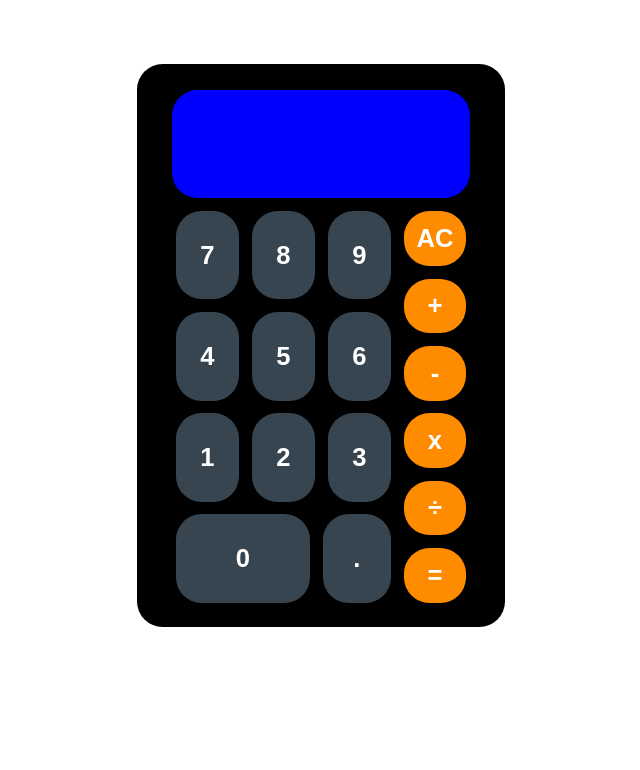
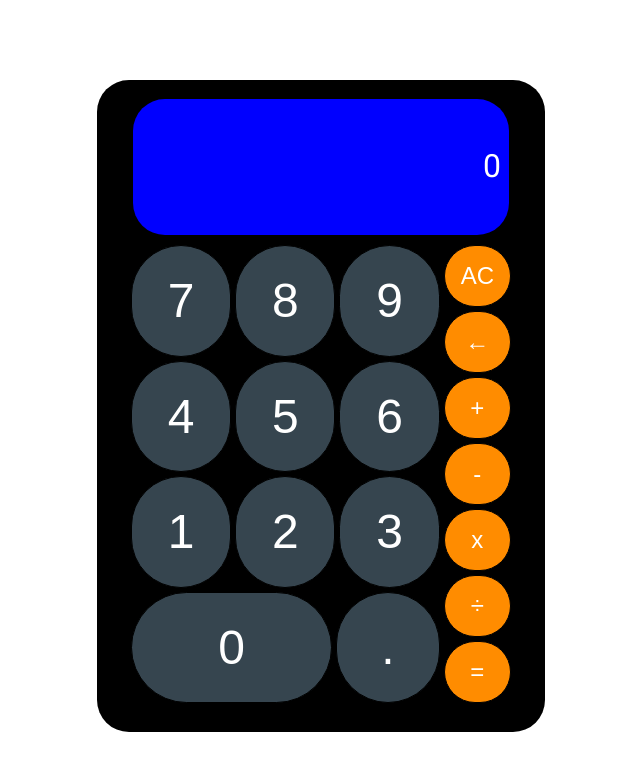
Before and after one commit to jackywooks/Calculator, a plain HTML site: page index.html in a window 1280 px wide. Both pictures are taken after a click on the button "AC". Shown: the whole page, without its empty margins (319-959 px from the left). Drawn offline with Linux system fonts and the light colour scheme.

Commit message:
Update appearance,Add backspace button Update Logic on handling button action

```diff
--- a/index.html
+++ b/index.html
@@ -15,42 +15,47 @@
 </head>
 
 <body>
+    <main>
         <div class="calculator">
             <div class="display">
-            <p></p>
+                <div></div>
+                <div class="result"></div>
+                <div class="displayOperator"></div>
             </div>
             <div class="button-container">
                 <div class="number-container">
                     <div class="number-row">
-                    <button id="9">9</button>
-                    <button id="8">8</button>
-                    <button id="7">7</button>
+                        <button id="9" class="number">9</button>
+                        <button id="8" class="number">8</button>
+                        <button id="7" class="number">7</button>
                     </div>
                     <div class="number-row">
-                    <button id="6">6</button>
-                    <button id="5">5</button>
-                    <button id="4">4</button>
+                        <button id="6" class="number">6</button>
+                        <button id="5" class="number">5</button>
+                        <button id="4" class="number">4</button>
                     </div>
                     <div class="number-row">
-                    <button id="3">3</button>
-                    <button id="2">2</button>
-                    <button id="1">1</button>
+                        <button id="3" class="number">3</button>
+                        <button id="2" class="number">2</button>
+                        <button id="1" class="number">1</button>
                     </div>
                     <div class="number-row bottom">
                         <button id="demical">.</button>
-                    <button id="zero">0</button>
+                        <button id="zero" class="number">0</button>
                     </div>
                 </div>
                 <div class="operator-container">
                     <button id="clear">AC</button>
-                <button id="+">+</button>
-                <button id="-">-</button>
-                <button id="x">x</button>
-                <button id="/">÷</button>
-                <button id="=">=</button>
+                    <button id="backspace">←</button>
+                    <button id="+" class="operator">+</button>
+                    <button id="-" class="operator">-</button>
+                    <button id="x" class="operator">x</button>
+                    <button id="/" class="operator">÷</button>
+                    <button id="equal">=</button>
                 </div>
             </div>
         </div>
+    </main>
     <footer>
         Photo by <a
             href="https://unsplash.com/@tyler_clemmensen?utm_content=creditCopyText&utm_medium=referral&utm_source=unsplash">Tyler
--- a/script/script.js
+++ b/script/script.js
@@ -3,10 +3,116 @@ let secondNumber = null;
 let result = 0;
 let operator = "";
 let inputArray = [];
-let numbers = [0, 1, 2, 3, 4, 5, 6, 7, 8, 9];
-let operators = ["+", "-", "*", "x", "/", "÷"];
-const displayContent = document.querySelector(".display p");
-displayContent.textContent = 0;
+const numButtons = document.querySelectorAll(".number");
+const operatorButtons = document.querySelectorAll(".operator");
+const equalButton = document.querySelector("#equal");
+const clearButton = document.querySelector("#clear");
+const decimalButton = document.querySelector("#demical");
+const backspaceButton = document.querySelector("#backspace");
+const operationContent = document.querySelector(".result");
+const operatorContent = document.querySelector(".displayOperator");
+
+equalButton.addEventListener("click", evaluate);
+clearButton.addEventListener("click", clear);
+backspaceButton.addEventListener("click",removeLastDigit)
+decimalButton.addEventListener("click", addDecimal);
+numButtons.forEach((button) =>
+  button.addEventListener("click", () => setNumber(button.innerText))
+);
+operatorButtons.forEach((button) =>
+  button.addEventListener("click", () => setOperator(button.innerText))
+);
+
+resetResult();
+
+function evaluate() {
+  secondNumber = parseFloat(inputArray.join(""));
+  result = operate(firstNumber, secondNumber, operator);
+  displayResult(result);
+  resetOperator();
+}
+
+
+function addDecimal() {}
+
+function setNumber(currentNumber) {
+  inputArray.push(currentNumber);
+  displayResult(inputArray.join(""));
+}
+
+function removeLastDigit(){
+  inputArray.pop();
+  displayResult(inputArray.join(""));
+}
+
+function clear() {
+  firstNumber = null;
+  secondNumber = null;
+  resetResult();
+  resetOperator();
+  inputArray = [];
+}
+
+function resetResult() {
+  result = 0;
+  displayResult(result);
+}
+
+function resetOperator() {
+  operator = "";
+  displayOperator(operator);
+}
+
+function setOperator(currentOperator) {
+  //if there is no operator in place
+  //handle cases of initial input and input after user press equal
+  if (operatorContent.textContent === "") {
+    firstNumber = parseFloat(operationContent.textContent);
+    operator = currentOperator;
+    displayOperator(operator);
+  } else {
+    secondNumber = parseFloat(inputArray.join(""));
+    result = operate(firstNumber, secondNumber, operator);
+    displayResult(result);
+    operator = currentOperator;
+    displayOperator(operator);
+  }
+  inputArray = [];
+}
+
+function displayOperator(operator) {
+  operatorContent.textContent = operator;
+}
+
+//round answers with long decimals so that they don’t overflow the screen
+function displayResult(number) {
+  number = Math.round(number * 1000) / 1000;
+  operationContent.textContent = number;
+}
+
+// function setOperator(currentOperator) {
+//   if (currentOperator == "AC") {
+//
+//   } else if (currentOperator == "=") {
+//     result = operate(firstNumber, secondNumber, operator);
+//     displayResult(result);
+//     firstNumber = result;
+//   } else if (operators.includes(currentOperator)) {
+//     if (firstNumber === null) {
+//       firstNumber = parseFloat(inputArray.join(""));
+//       operator = currentOperator;
+//     } else {
+//       secondNumber = parseFloat(inputArray.join(""));
+//       console.log(secondNumber);
+//       result = operate(firstNumber, secondNumber, operator);
+//       displayResult(result);
+//       firstNumber = result;
+//       operator = currentOperator;
+
+//     inputArray = [];
+//   }
+// }
+// }
 
 let add = (num1, num2) => num1 + num2;
 let subtract = (num1, num2) => num1 - num2;
@@ -31,55 +137,6 @@ let operate = (num1, num2, operator) => {
   }
 };
 
-const numButtons = document.querySelectorAll(".number-container button");
-numButtons.forEach((button) =>
-  button.addEventListener("click", () => {
-    setNumber(button.innerText);
-  })
-);
-
-const operatorButtons = document.querySelectorAll(".operator-container button");
-operatorButtons.forEach((button) =>
-  button.addEventListener("click", () => {
-    setOperator(button.innerText);
-  })
-);
-
-function setNumber(currentNumber) {
-  inputArray.push(currentNumber);
-  displayContent.textContent = inputArray.join("");
-}
-
-function setOperator(currentOperator) {
-  if (currentOperator == "AC") {
-    firstNumber = null;
-    inputArray = [];
-    displayResult(0);
-  } else if (currentOperator == "=") {
-    result = operate(firstNumber, secondNumber, operator);
-    displayResult(result);
-    firstNumber = result;
-  } else if (operators.includes(currentOperator)) {
-    if (firstNumber === null) {
-      firstNumber = parseFloat(inputArray.join(""));
-      operator = currentOperator;
-    } else {
-      secondNumber = parseFloat(inputArray.join(""));
-      console.log(secondNumber);
-      result = operate(firstNumber, secondNumber, operator);
-      displayResult(result);
-      firstNumber = result;
-      operator = currentOperator;
-
-    inputArray = [];
-  }
-}
-
-function displayResult(number){
-    displayContent.textContent = number.toFixed(4);
-}
-
-//You should round answers with long decimals so that they don’t overflow the screen.
 // handle multiple input of operator, number must follow by input, and input must follow by number > disable? > no, change the operator only if second pressed
 //disable the decimal button if there’s already one in the display)
 //backspace
--- a/styles/styles.css
+++ b/styles/styles.css
@@ -17,33 +17,34 @@ footer > a {
 }
 
 .calculator {
-  width: 25%;
-  height: 40vw;
-  padding: 2vw;
-  margin: 5vw auto;
+  width: 30%;
+  min-width: 25rem;
+  padding: 1.2rem 1.5rem;
+  margin: 5rem auto;
   background-color: black;
-  min-width: 200px;
-  border-radius: 2vw;
+  border-radius: 2rem;
 }
 
 .display {
   margin: auto;
   width: 90%;
-  height: 7.5vw;
+  height: 7.5rem;
   background-color: blue;
-  border-radius: 2vw;
+  border-radius: 2rem;
   color: white;
-  padding: 0.5vw;
+  padding: 0.5rem;
   display: flex;
-  justify-content: flex-end;
+  flex-direction: column;
+  text-align: right;
 }
 
-.display p{
-    font-size: 2vw;
+.display div{
+    font-size: 2rem;
+    flex: 1 0 2.5rem;
 }
 .button-container {
   display: flex;
-  margin: 0.5vw;
+  margin: 0.5rem;
 }
 
 .number-container {
@@ -78,7 +79,9 @@ footer > a {
 
 .operator-container button {
   background-color: darkorange;
-  padding: 1vw;
+  padding: 1rem;
+  font-size: 1.5rem;
+  border-radius: 10rem;
 }
 
 .operator-container button:hover {
@@ -89,15 +92,16 @@ footer > a {
 }
 
 button {
-  border-radius: 2vw;
-  margin: 0.5vw;
-  border-style: solid;
-  border: none;
+  border-radius: 5rem;
+  margin: 2px;
+  border: 1px solid black;
+  /* border-style: solid; */
+  /* border: none; */
   background-color: #36454f;
   color: white;
-  font-size: 2vw;
-  padding: 0.1vw;
-  font-weight: bolder;
+  font-size: 3rem;
+  padding: 0.1rem;
+  /* font-weight: 900; */
 }
 
 button:hover {
@@ -107,3 +111,9 @@ button:hover {
 button:active {
   background-color: lightgray;
 }
+
+footer{
+  width: 100%;
+  position: fixed;
+  bottom: 0;
+}
```
Lines whose indentation alone changed are shown as unchanged.
